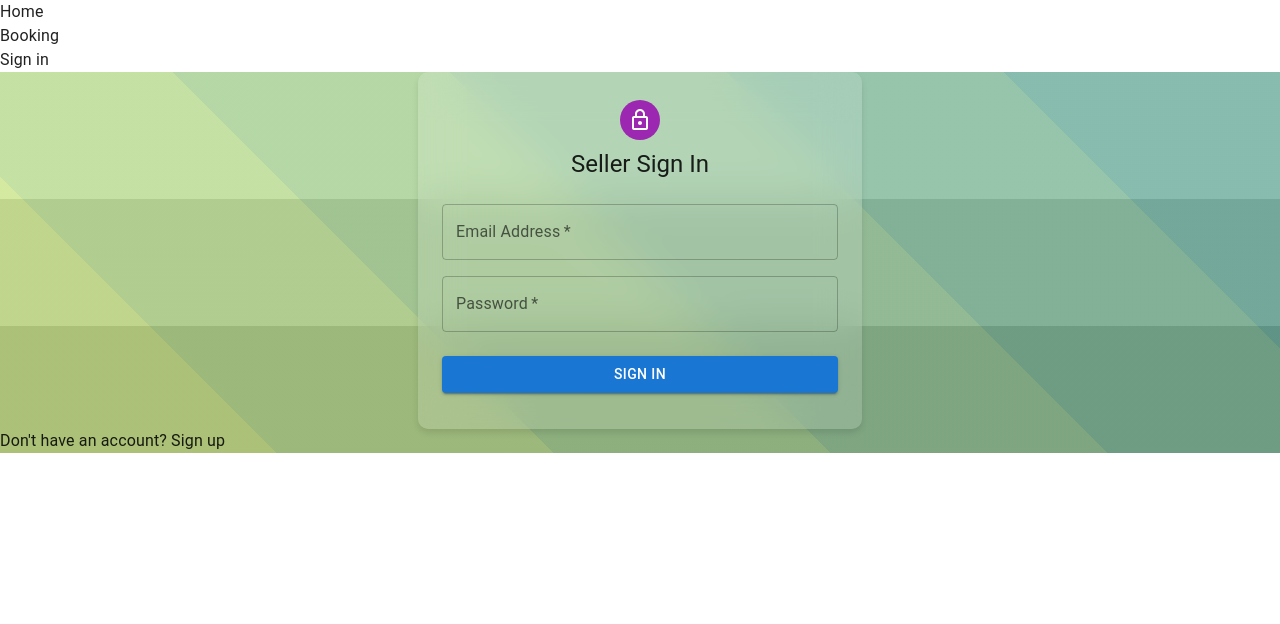
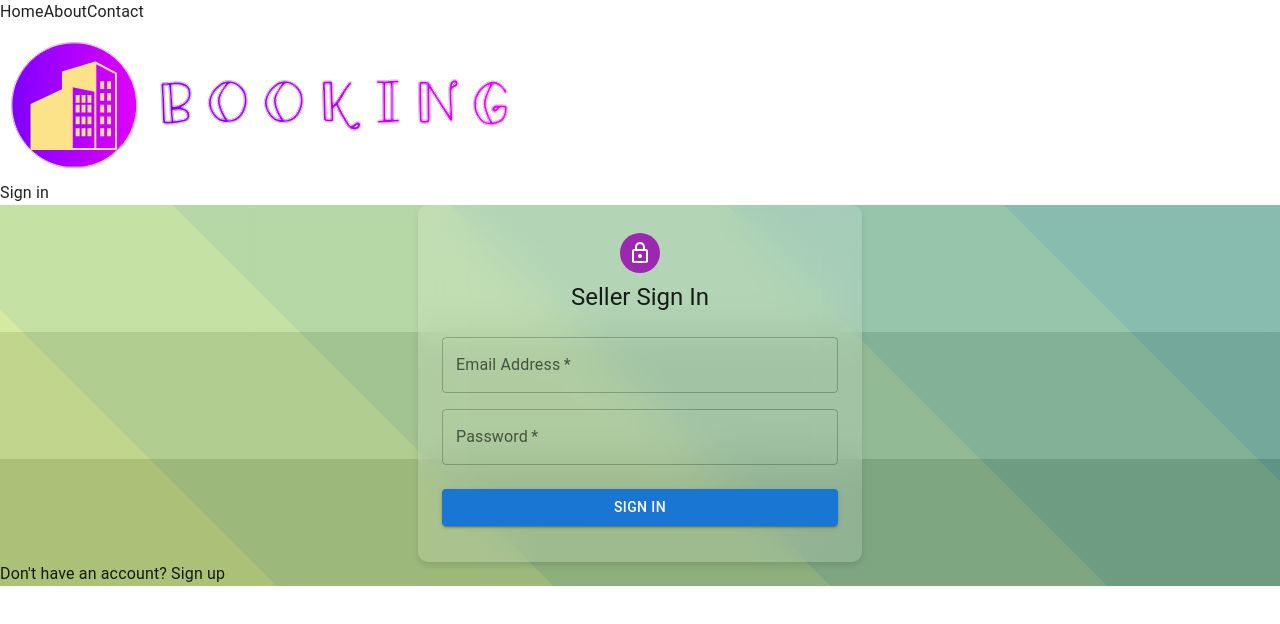
Before and after one commit to Tejasvibihari/Booking, a React (Vite) app in the folder client/: page /adminsignin in a window 1280 px wide. Shown: the top 624 px of the page. Built offline with nearby package versions, Linux system fonts and the light colour scheme.

Commit message:
Logo Update

```diff
--- a/client/src/components/CategoryTab.jsx
+++ b/client/src/components/CategoryTab.jsx
@@ -11,17 +11,19 @@ export default function CategoryTab() {
     const dispatch = useDispatch();
     const { userHotels } = useSelector((state) => state.userHotels)
     const [selectedCategory, setSelectedCategory] = useState(hotels);
-    function handleSelect(selectedButton) {
-        setSelectedCategory(selectedButton);
+    function handleSelect(category) {
+        const filteredHotels = userHotels.filter(hotel => hotel.hotelLocation[category] === true);
+        setSelectedCategory(filteredHotels);
+    }
+    // console.log(userHotels.map((hotel) => hotel.hotelLocation.beach = true));
 
-    }
 
     useEffect(() => {
         const fetchHotels = async () => {
             try {
                 const hotels = await axios.get('/api/user/gethotels');
-                const room = await axios.get('/api/user/getroom');
-                console.log(hotels.data);
+                // const room = await axios.get('/api/user/getroom');
+                // console.log(hotels.data);
                 // const hoteData = await hotels.json();
                 // console.log(hoteData);
                 dispatch(getHotels(hotels.data))
@@ -38,23 +40,23 @@ export default function CategoryTab() {
 
             <div className="flex flex-row justify-center mt-10 mx-auto">
                 <ButtonGroup variant="text" aria-label="Basic button group" className="border-[1px]">
-                    <Button onClick={() => { handleSelect(hotels) }}><img src="./img/hotel.png" className='p-2' />
+                    {/* <Button onClick={() => { handleSelect() }}><img src="./img/hotel.png" className='p-2' />
                         Hotel
-                    </Button>
-                    <Button onClick={() => { handleSelect(restaurants) }}><img src="./img/restaurant.png" className='p-2' />Restaurant</Button>
-                    <Button onClick={() => { handleSelect(weakends) }}><img src="./img/holiday.png" className='p-2' />Weakend</Button>
-                    <Button onClick={() => { handleSelect(sprituals) }}><img src="./img/spritual4.png" className='p-2' />Spritual</Button>
-                    <Button onClick={() => { handleSelect(hillstations) }}><img src="./img/mountain.png" className='p-2' />Hillstation</Button>
+                    </Button> */}
+                    <Button onClick={() => { handleSelect("beach") }}><img src="./img/restaurant.png" className='p-2' />Beach</Button>
+                    <Button onClick={() => { handleSelect("weakend") }}><img src="./img/holiday.png" className='p-2' />Weakend</Button>
+                    <Button onClick={() => { handleSelect("spritual") }}><img src="./img/spritual4.png" className='p-2' />Spritual</Button>
+                    <Button onClick={() => { handleSelect("hillStation") }}><img src="./img/mountain.png" className='p-2' />Hillstation</Button>
                 </ButtonGroup>
             </div >
             <div className='flex'>
                 <div className='max-w-8xl bg-slate-50 mx-auto mt-5 my-5 p-5 border-[1px] rounded-md grid grid-cols-1 md:grid-cols-3 gap-4'>
-                    {userHotels.map((hotel, index) => {
+                    {selectedCategory.map((hotel, index) => {
                         return (
                             <div className='max-w-md' key="0">
                                 <VerticalCard
                                     key={index}
-                                    image={hotel.image}
+                                    image={`http://localhost:3000/uploads/${hotel.hotelImage}`}
                                     title={hotel.hotelName}
                                     content={hotel.description}
                                     rating={hotel.rating}
--- a/client/src/components/Header.jsx
+++ b/client/src/components/Header.jsx
@@ -29,14 +29,26 @@ export default function Header() {
               <nav className="flex items-center justify-between ml-6 text-lg">
                 <Link
                   to="/"
-                  className="text-black hover:text-[#1C7C54] mx-1"
+                  className="text-black hover:text-[#1C7C54] mx-1 px-4"
                 >
                   Home
                 </Link>
+                <Link
+                  to="/"
+                  className="text-black hover:text-[#1C7C54] mx-1 px-4"
+                >
+                  About
+                </Link>
+                <Link
+                  to="/"
+                  className="text-black hover:text-[#1C7C54] mx-1 px-4"
+                >
+                  Contact
+                </Link>
               </nav>
             </div>
-            <Link className="w-full text-[#B1CF5F] md:text-center text-2xl font-semibold">
-              Booking
+            <Link className="w-full text-[#B1CF5F] md:text-center text-2xl font-semibold flex justify-center">
+              <img src="./img/Booking.png" className="w-52" alt="logo" />
             </Link>
             <div className="flex items-center justify-end w-full">
 
--- a/client/src/components/MainNavigation.jsx
+++ b/client/src/components/MainNavigation.jsx
@@ -15,9 +15,11 @@ export default function MainNavigation() {
         <>
             <CategoryTab />
             <div className='border-[1px] max-w-5xl mx-auto mt-7 rounded-md shadow-md'>
-                <div className='grid md:grid-cols-3 gap-3 grid-cols-1 p-5'>
-                    <div>
-                        hEllo
+                <div className='grid md:grid-cols-3 gap-3 grid-cols-1 p-5 lux'>
+                    <div className=''>
+                        <h1>
+                            <span className='text-2xl font-bold'>Trending </span>
+                        </h1>
                     </div>
                     <div className='col-span-2'>
                         <div className=''>
--- a/client/src/index.css
+++ b/client/src/index.css
@@ -20,3 +20,8 @@
     border-radius: 10px;
     box-shadow: 0 4px 6px rgba(0, 0, 0, 0.1);
 }
+
+.lux {
+    background-image: radial-gradient(circle at center center, rgba(217, 217, 217, 0.05) 0%, rgba(217, 217, 217, 0.05) 15%, rgba(197, 197, 197, 0.05) 15%, rgba(197, 197, 197, 0.05) 34%, rgba(178, 178, 178, 0.05) 34%, rgba(178, 178, 178, 0.05) 51%, rgba(237, 237, 237, 0.05) 51%, rgba(237, 237, 237, 0.05) 75%, rgba(138, 138, 138, 0.05) 75%, rgba(138, 138, 138, 0.05) 89%, rgba(158, 158, 158, 0.05) 89%, rgba(158, 158, 158, 0.05) 100%), radial-gradient(circle at center center, rgb(255, 255, 255) 0%, rgb(255, 255, 255) 6%, rgb(255, 255, 255) 6%, rgb(255, 255, 255) 12%, rgb(255, 255, 255) 12%, rgb(255, 255, 255) 31%, rgb(255, 255, 255) 31%, rgb(255, 255, 255) 92%, rgb(255, 255, 255) 92%, rgb(255, 255, 255) 97%, rgb(255, 255, 255) 97%, rgb(255, 255, 255) 100%);
+    background-size: 42px 42px;
+}
```
Also changed, not shown: client/public/img/Booking.png (added), 2 other files (tests, documents, lock files or other folders).
